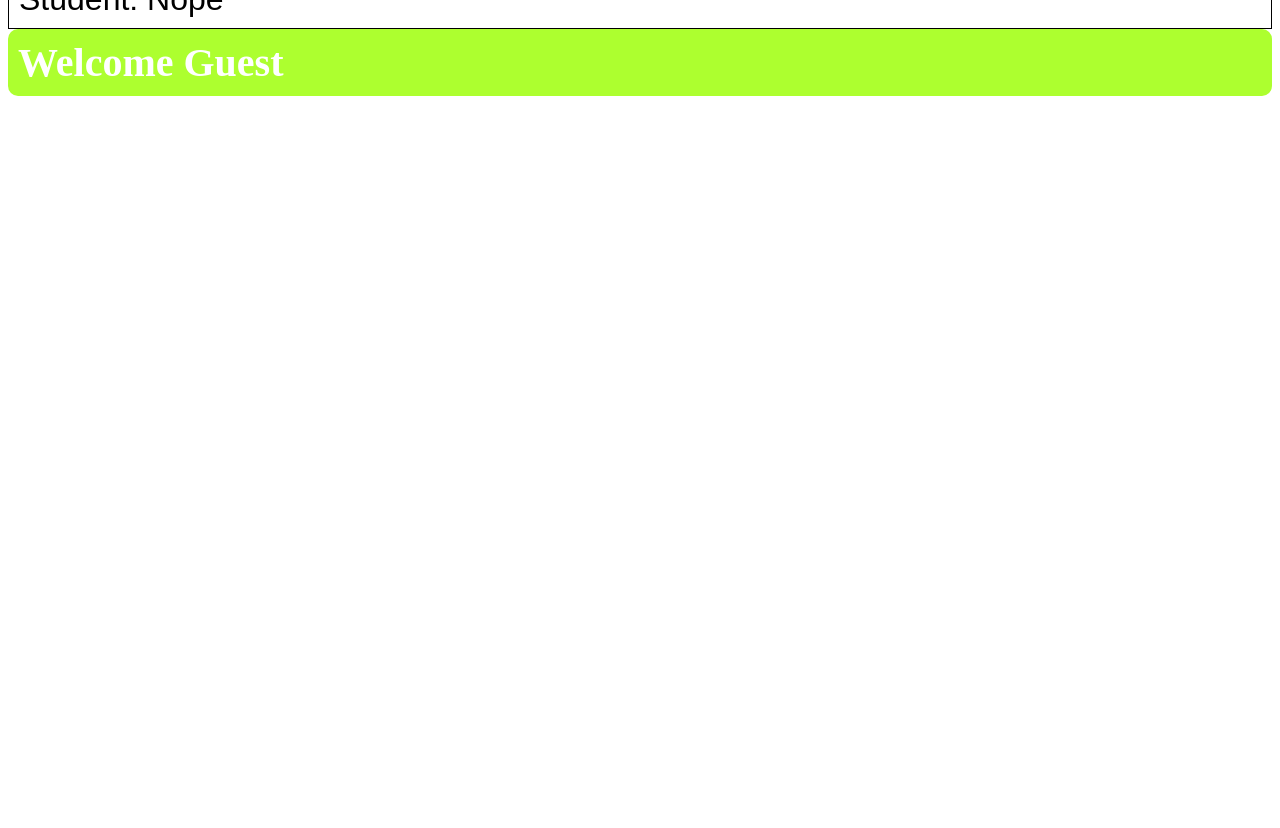
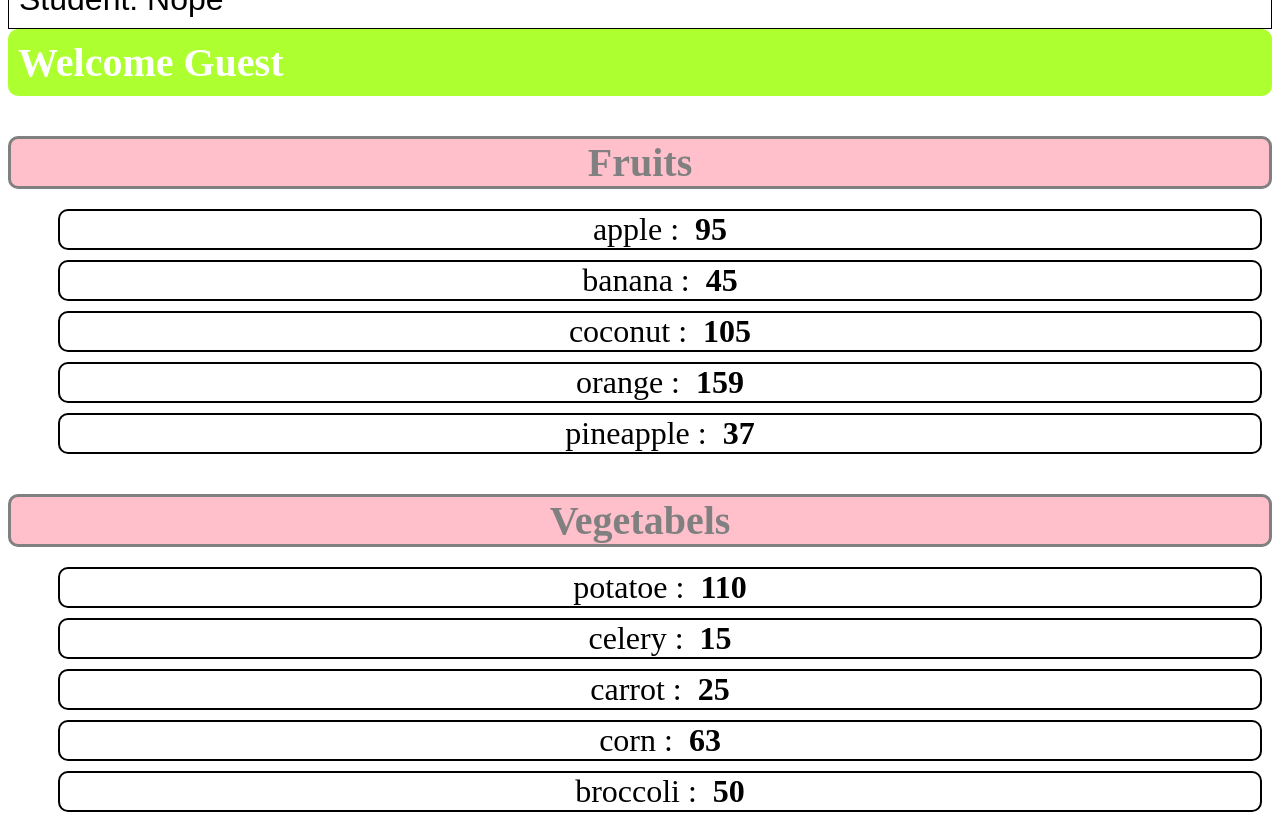
Before and after one commit to ahmola/react-practice-long, a React (Vite) app: page / in a window 1280 px wide. Shown: the part 600-1428 px from the top of the page. Before the commit the page ends 800 px from the top, so only its background shows below. Built offline with nearby package versions, Linux system fonts and the light colour scheme.

Commit message:
render lists

```diff
--- a/src/App.jsx
+++ b/src/App.jsx
@@ -1,9 +1,25 @@
 import Button from "./Button";
 import Card from "./Card"
+import List from "./List";
 import Student from "./Student";
 import UserGreeting from "./UserGreeting";
 
 function App() {
+  const fruits =
+  [{id:1, name: "apple", calories: 95},
+  {id:2, name: "banana", calories: 45},
+   {id:3, name: "coconut", calories: 105},
+    {id:4, name: "orange", calories: 159},
+     {id:5, name: "pineapple", calories: 37}];
+
+     const vegetables =
+     [{id:1, name: "potatoe", calories: 110},
+     {id:2, name: "celery", calories: 15},
+      {id:3, name: "carrot", calories: 25},
+       {id:4, name: "corn", calories: 63},
+        {id:5, name: "broccoli", calories: 50}];
+
+
   return(
     <>
       <Card />
@@ -11,6 +27,8 @@ function App() {
       <Student name="Mario" age={30} isStudent={false}/>
       <Student />
       <UserGreeting isLoggedIn={true}/>
+      {fruits.length > 0 && <List items={fruits} category="Fruits" /> }
+      {vegetables.length > 0 && <List items={vegetables} category="Vegetabels" /> }
     </>
   );
 }
--- /dev/null
+++ b/src/List.jsx
@@ -0,0 +1,39 @@
+import PropTypes from 'prop-types';
+
+export default function List(props) {
+
+    const itemList = props.items;
+    const category = props.category;
+
+    // fruits.sort((a, b) => a.name.localeCompare(b.name));
+    // fruits.sort((a, b) => b.name.localeCompare(a.name));
+    // fruits.sort((a, b) => a.calories - b.calories)
+    // fruits.sort((a, b) => b.calories - a.calories)
+
+    // const lowCalFruit = fruits.filter(fruit => fruit.calories < 100);
+    // const highCalFruit = fruits.filter(fruit => fruit.calories > 100);
+
+    List.defaultProps = {
+        category: "Category",
+        items: [],
+    }
+
+    List.propTypes = {
+        category: PropTypes.string,
+        items: PropTypes.arrayOf(PropTypes.shape({
+            id: PropTypes.number,
+            name: PropTypes.string,
+            calories: PropTypes.number})),
+    }
+
+    const listItems = itemList.map(fruit =>
+         <li key={fruit.id}>{fruit.name} : &nbsp;
+                            <b>{fruit.calories}</b></li>);
+  return (
+      <>
+        <h3 className="list-category">{category}</h3>
+        <ul className="list-items">{listItems}</ul>
+      </>
+
+  )
+}
--- a/src/index.css
+++ b/src/index.css
@@ -58,6 +58,32 @@
   margin: 0;
 }
 
+.list-category{
+  font-size: 2.5em;
+  font-weight: bold;
+  color: grey;
+  margin-bottom: 20px;
+  text-align: center;
+  border: 3px solid;
+  border-radius: 10px;
+  background-color: pink;
+}
+
+.list-items li{
+  font-size: 2em;
+  list-style: none;
+  color: black;
+  border: 2px solid;
+  border-radius: 10px;
+  text-align: center;
+  margin: 10px;
+}
+
+.list-items li:hover{
+  color: grey;
+  cursor: pointer;
+}
+
 /* button.jsx */
 
 /* .button{
```
